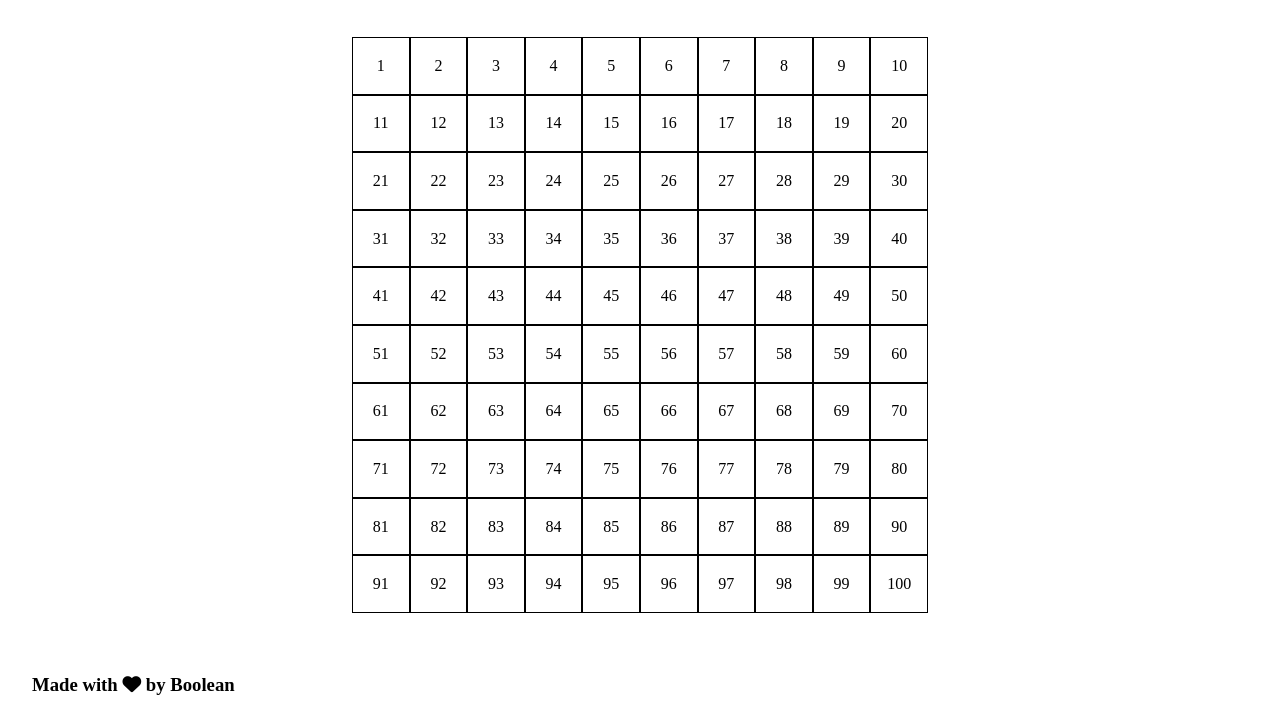
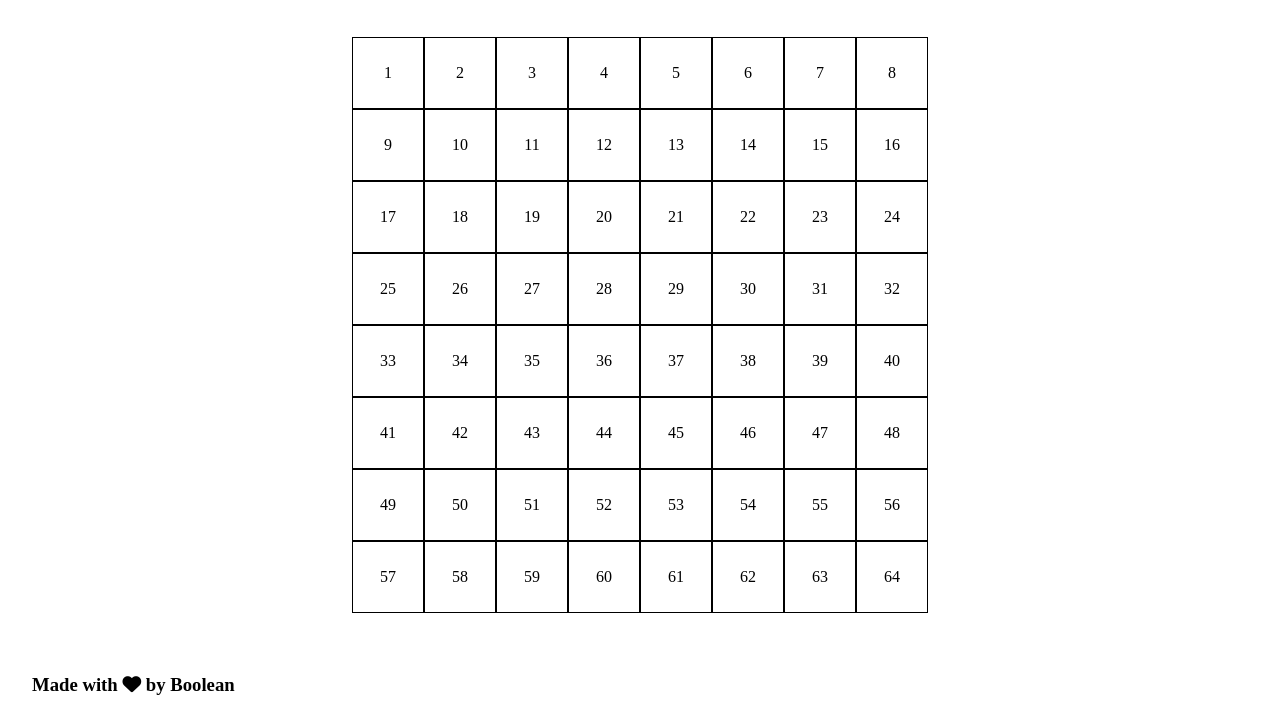
Before and after one commit to LorenzoAbbadessa/js-campominato-grid, a plain HTML site: page index.html in a window 1280 px wide. Shown: the part 75-800 px from the top of the page. Drawn offline with Linux system fonts and the light colour scheme.

Commit message:
completa esercizio

```diff
--- a/css.css
+++ b/css.css
@@ -46,7 +46,7 @@ main{
     flex-wrap: wrap;
 }
 :root{
-    --num-cells: 10;
+    --num-cells: 8;
 }
 .cubo{
     border: solid black 1px;
--- a/js.js
+++ b/js.js
@@ -1,6 +1,6 @@
 // <div class="cubo"></div>
 
-let numCell = 100;
+let numCell = 64;
 let container = document.getElementById("contenitore");
 
 // i 100 numeri convertirli in tag da inserire in un div con una specifica classe
```
